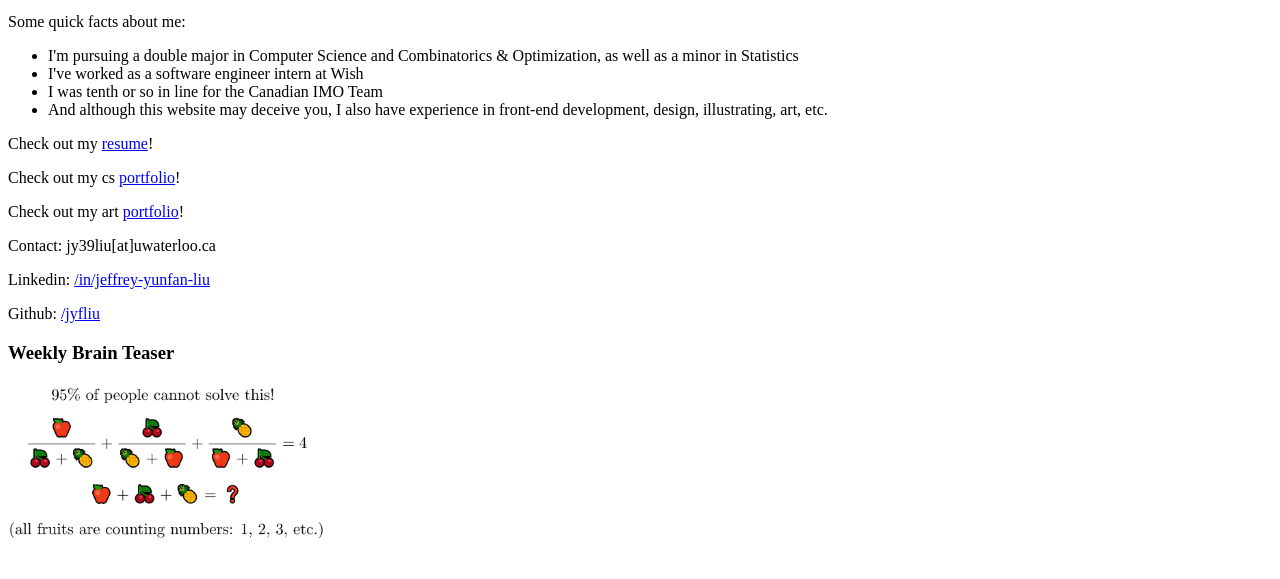
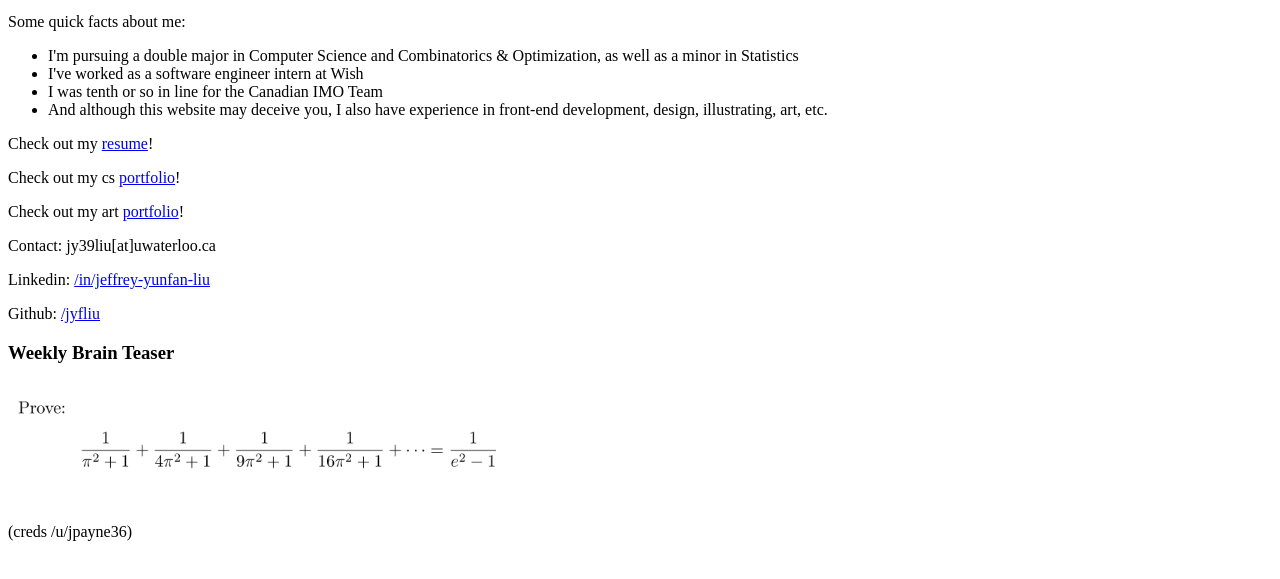
Before and after one commit to jyfliu/jyfliu.github.io, a plain HTML site: page index.html in a window 1280 px wide. Shown: the part 119-698 px from the top of the page. Drawn offline with Linux system fonts and the light colour scheme.

Commit message:
updated potw

```diff
--- a/index.html
+++ b/index.html
@@ -21,6 +21,9 @@
   <p>Github: <a href="https://github.com/jyfliu/">/jyfliu</a></p>
   <!--<p><a href="coursework.html">Coursework</a></p>-->
   <h3>Weekly Brain Teaser</h3>
-  <img src="fruit.jpg" width=25% height=25%>
+  <img src="pisum.png" width=40% height=40%>
+  <br>
+  <p>(creds /u/jpayne36)</p>
+  <!--<img src="fruit.jpg" width=25% height=25%>-->
   </body>
 </html>
```
Also changed, not shown: pisum.png (added).
